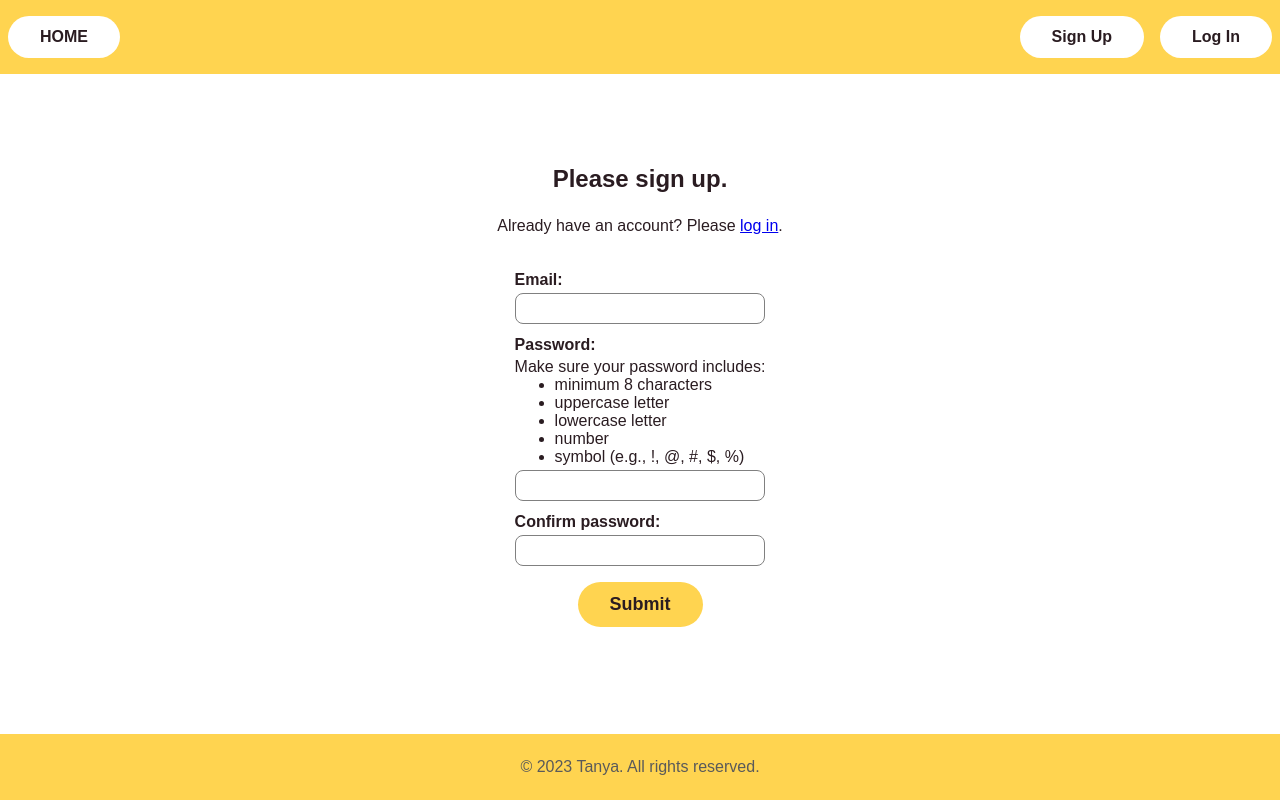
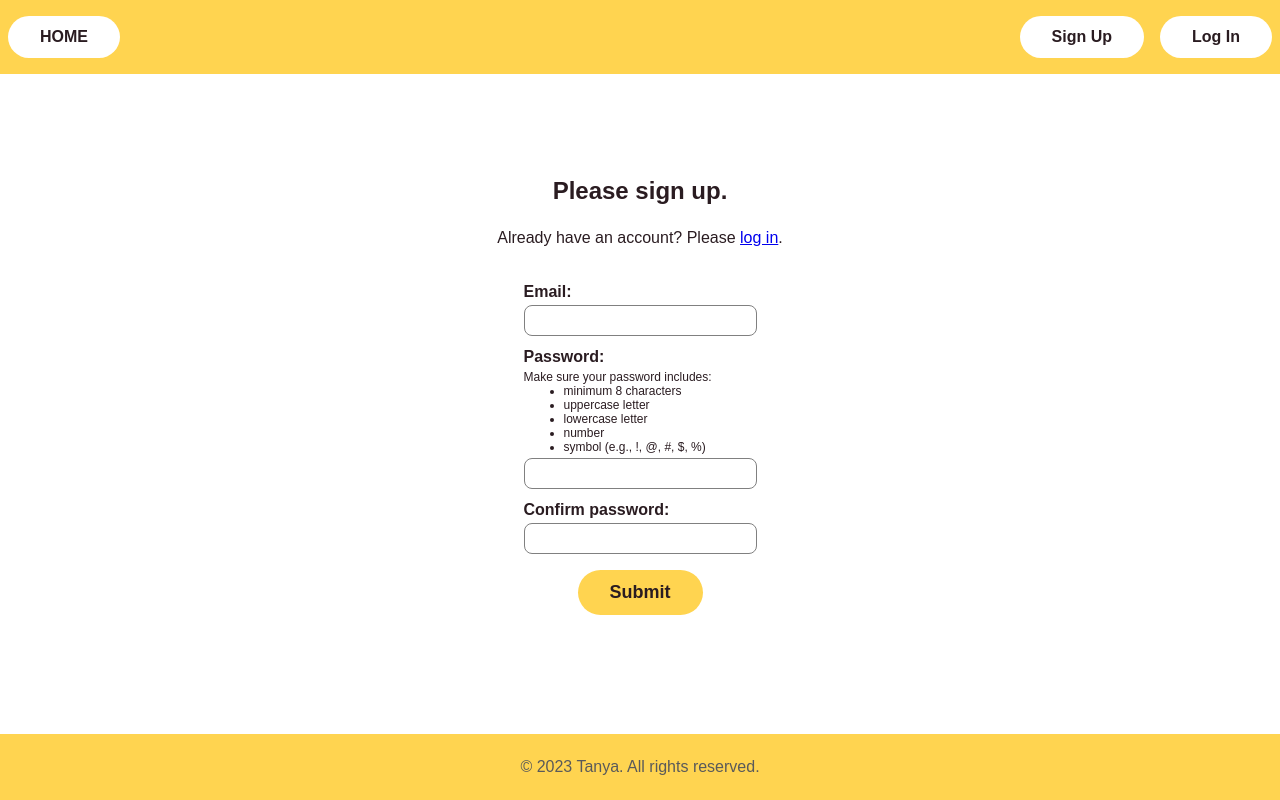
Before and after one commit to nashare/learn-Spanish, a website with bundled scripts: page signUp.html in a window 1280 px wide. Built offline with nearby package versions, Linux system fonts and the light colour scheme.

Commit message:
css authform

```diff
--- a/components/main/authForm/authForm.css
+++ b/components/main/authForm/authForm.css
@@ -44,12 +44,12 @@
 }
 
 .auth-rules-p {
-    font-size: 2vmin;
+    font-size: 1.5vmin;
     margin: 0;
 }
 
 .auth-rules-list {
-    font-size: 2vmin;
+    font-size: 1.5vmin;
     margin: 0;
 }
 
```
